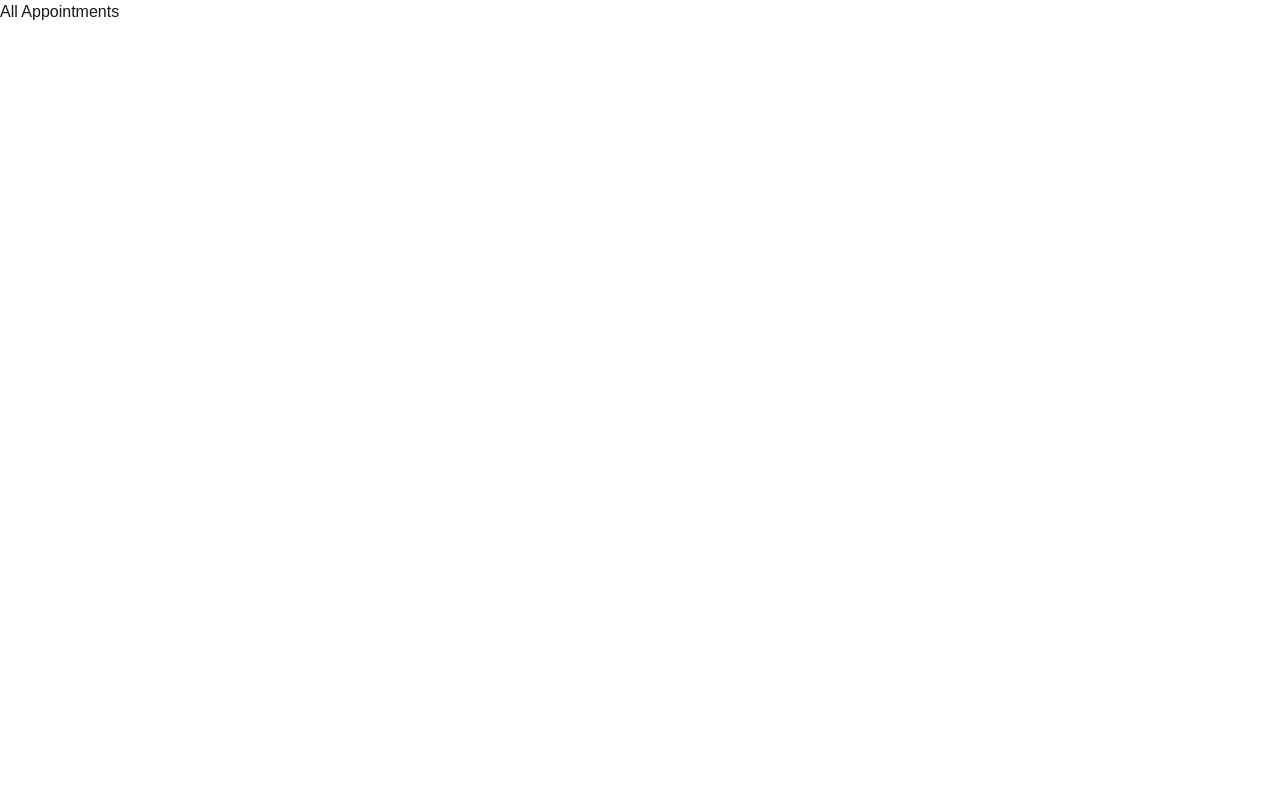
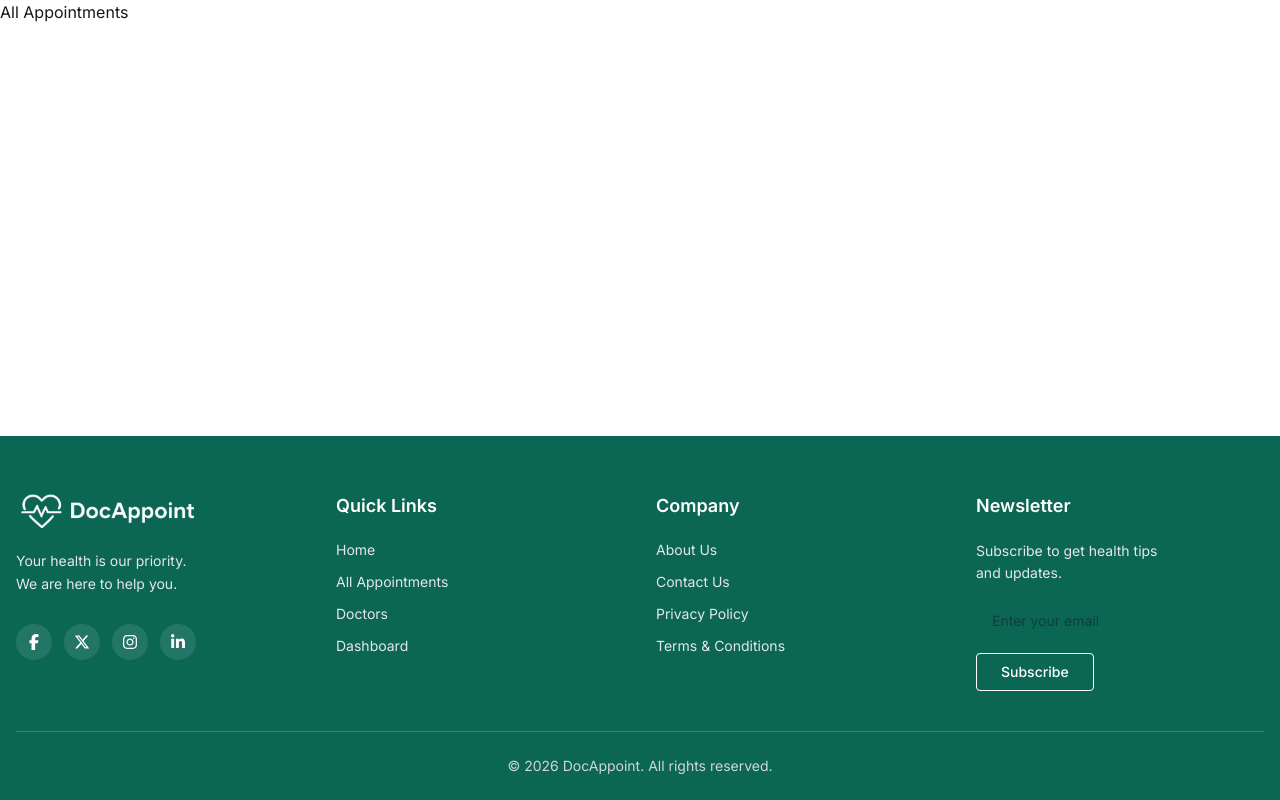
Before and after one commit to Arfan1317/Assignment-9, a Next.js app: page /appointments in a window 1280 px wide. Built offline with nearby package versions, Linux system fonts and the light colour scheme.

Commit message:
added footer

```diff
--- a/package.json
+++ b/package.json
@@ -9,9 +9,11 @@
     "lint": "eslint"
   },
   "dependencies": {
+    "lucide-react": "^1.27.0",
     "next": "16.2.10",
     "react": "19.2.4",
-    "react-dom": "19.2.4"
+    "react-dom": "19.2.4",
+    "react-icons": "^5.7.0"
   },
   "devDependencies": {
     "@tailwindcss/postcss": "^4",
--- a/src/app/layout.js
+++ b/src/app/layout.js
@@ -1,28 +1,26 @@
-import { Geist, Geist_Mono } from "next/font/google";
+import { Inter } from "next/font/google";
 import "./globals.css";
+import Footer from "@/components/shared/Footer";
 
-const geistSans = Geist({
-  variable: "--font-geist-sans",
-  subsets: ["latin"],
-});
-
-const geistMono = Geist_Mono({
-  variable: "--font-geist-mono",
-  subsets: ["latin"],
-});
+const inter = Inter({ subsets: ["latin"] });
 
 export const metadata = {
-  title: "Create Next App",
-  description: "Generated by create next app",
+  title: "DocAppoint | Doctor Appointment Manager",
+  description: "Book your doctor appointments easily and securely.",
 };
 
 export default function RootLayout({ children }) {
   return (
-    <html
-      lang="en"
-      className={`${geistSans.variable} ${geistMono.variable} h-full antialiased`}
-    >
-      <body className="min-h-full flex flex-col">{children}</body>
+    <html lang="en">
+      <body className={`${inter.className} flex flex-col min-h-screen`}>
+
+        <main className="flex-grow">
+          {children}
+        </main>
+
+
+        <Footer />
+      </body>
     </html>
   );
 }
--- a/src/app/page.js
+++ b/src/app/page.js
@@ -1,65 +1,12 @@
-import Image from "next/image";
-
 export default function Home() {
   return (
-    <div className="flex flex-col flex-1 items-center justify-center bg-zinc-50 font-sans dark:bg-black">
-      <main className="flex flex-1 w-full max-w-3xl flex-col items-center justify-between py-32 px-16 bg-white dark:bg-black sm:items-start">
-        <Image
-          className="dark:invert"
-          src="/next.svg"
-          alt="Next.js logo"
-          width={100}
-          height={20}
-          priority
-        />
-        <div className="flex flex-col items-center gap-6 text-center sm:items-start sm:text-left">
-          <h1 className="max-w-xs text-3xl font-semibold leading-10 tracking-tight text-black dark:text-zinc-50">
-            To get started, edit the page.js file.
-          </h1>
-          <p className="max-w-md text-lg leading-8 text-zinc-600 dark:text-zinc-400">
-            Looking for a starting point or more instructions? Head over to{" "}
-            <a
-              href="https://vercel.com/templates?framework=next.js&utm_source=create-next-app&utm_medium=appdir-template-tw&utm_campaign=create-next-app"
-              className="font-medium text-zinc-950 dark:text-zinc-50"
-            >
-              Templates
-            </a>{" "}
-            or the{" "}
-            <a
-              href="https://nextjs.org/learn?utm_source=create-next-app&utm_medium=appdir-template-tw&utm_campaign=create-next-app"
-              className="font-medium text-zinc-950 dark:text-zinc-50"
-            >
-              Learning
-            </a>{" "}
-            center.
-          </p>
-        </div>
-        <div className="flex flex-col gap-4 text-base font-medium sm:flex-row">
-          <a
-            className="flex h-12 w-full items-center justify-center gap-2 rounded-full bg-foreground px-5 text-background transition-colors hover:bg-[#383838] dark:hover:bg-[#ccc] md:w-[158px]"
-            href="https://vercel.com/new?utm_source=create-next-app&utm_medium=appdir-template-tw&utm_campaign=create-next-app"
-            target="_blank"
-            rel="noopener noreferrer"
-          >
-            <Image
-              className="dark:invert"
-              src="/vercel.svg"
-              alt="Vercel logomark"
-              width={16}
-              height={16}
-            />
-            Deploy Now
-          </a>
-          <a
-            className="flex h-12 w-full items-center justify-center rounded-full border border-solid border-black/[.08] px-5 transition-colors hover:border-transparent hover:bg-black/[.04] dark:border-white/[.145] dark:hover:bg-[#1a1a1a] md:w-[158px]"
-            href="https://nextjs.org/docs?utm_source=create-next-app&utm_medium=appdir-template-tw&utm_campaign=create-next-app"
-            target="_blank"
-            rel="noopener noreferrer"
-          >
-            Documentation
-          </a>
-        </div>
-      </main>
+    <div className="min-h-screen bg-gray-50 flex flex-col items-center justify-center py-20">
+      <h1 className="text-4xl font-bold text-[#0b6654] mb-4">
+        Welcome to DocAppoint
+      </h1>
+      <p className="text-gray-600">
+        We will build the Hero Banner and Top Doctors section here soon!
+      </p>
     </div>
   );
 }
--- a/src/components/shared/Footer.jsx
+++ b/src/components/shared/Footer.jsx
@@ -0,0 +1,96 @@
+"use client";
+
+import Image from "next/image";
+import Link from "next/link";
+import { FaFacebookF, FaInstagram, FaLinkedinIn, FaXTwitter } from "react-icons/fa6";
+
+export default function Footer() {
+  const currentYear = new Date().getFullYear();
+
+  return (
+    <footer className="bg-[#0b6654] text-white pt-14 pb-6">
+      <div className="container mx-auto px-4 max-w-7xl">
+        <div className="grid grid-cols-1 md:grid-cols-2 lg:grid-cols-4 gap-8 mb-10">
+
+
+          <div className="space-y-5">
+            <Image
+              src="/FooterLogo.png"
+              alt="DocAppoint Logo"
+              width={180}
+              height={45}
+              className="object-contain"
+            />
+            <p className="text-sm text-gray-200 leading-relaxed">
+              Your health is our priority.<br />
+              We are here to help you.
+            </p>
+            <div className="flex space-x-3 pt-2">
+              <a href="#" className="bg-white/10 p-2.5 rounded-full hover:bg-white/20 transition-colors flex items-center justify-center">
+                <FaFacebookF size={16} />
+              </a>
+              <a href="#" className="bg-white/10 p-2.5 rounded-full hover:bg-white/20 transition-colors flex items-center justify-center">
+                <FaXTwitter size={16} />
+              </a>
+              <a href="#" className="bg-white/10 p-2.5 rounded-full hover:bg-white/20 transition-colors flex items-center justify-center">
+                <FaInstagram size={16} />
+              </a>
+              <a href="#" className="bg-white/10 p-2.5 rounded-full hover:bg-white/20 transition-colors flex items-center justify-center">
+                <FaLinkedinIn size={16} />
+              </a>
+            </div>
+          </div>
+
+
+          <div>
+            <h3 className="font-semibold text-lg mb-5">Quick Links</h3>
+            <ul className="space-y-3 text-sm text-gray-200">
+              <li><Link href="/" className="hover:text-white hover:underline transition">Home</Link></li>
+              <li><Link href="/appointments" className="hover:text-white hover:underline transition">All Appointments</Link></li>
+              <li><Link href="/doctors" className="hover:text-white hover:underline transition">Doctors</Link></li>
+              <li><Link href="/dashboard" className="hover:text-white hover:underline transition">Dashboard</Link></li>
+            </ul>
+          </div>
+
+
+          <div>
+            <h3 className="font-semibold text-lg mb-5">Company</h3>
+            <ul className="space-y-3 text-sm text-gray-200">
+              <li><Link href="#" className="hover:text-white hover:underline transition">About Us</Link></li>
+              <li><Link href="#" className="hover:text-white hover:underline transition">Contact Us</Link></li>
+              <li><Link href="#" className="hover:text-white hover:underline transition">Privacy Policy</Link></li>
+              <li><Link href="#" className="hover:text-white hover:underline transition">Terms & Conditions</Link></li>
+            </ul>
+          </div>
+
+
+          <div>
+            <h3 className="font-semibold text-lg mb-5">Newsletter</h3>
+            <p className="text-sm text-gray-200 mb-4 leading-relaxed">
+              Subscribe to get health tips<br />and updates.
+            </p>
+            <form className="space-y-3" onSubmit={(e) => e.preventDefault()}>
+              <input
+                type="email"
+                placeholder="Enter your email"
+                className="w-full px-4 py-2.5 rounded text-gray-900 text-sm focus:outline-none focus:ring-2 focus:ring-emerald-400"
+                required
+              />
+              <button
+                type="submit"
+                className="px-6 py-2 border border-white rounded text-sm font-medium hover:bg-white hover:text-[#0b6654] transition-colors"
+              >
+                Subscribe
+              </button>
+            </form>
+          </div>
+        </div>
+
+
+        <div className="border-t border-white/20 pt-6 text-center text-sm text-gray-300">
+          <p>&copy; {currentYear} DocAppoint. All rights reserved.</p>
+        </div>
+      </div>
+    </footer>
+  );
+}
```
Also changed, not shown: 1 other file (tests, documents, lock files or other folders).
